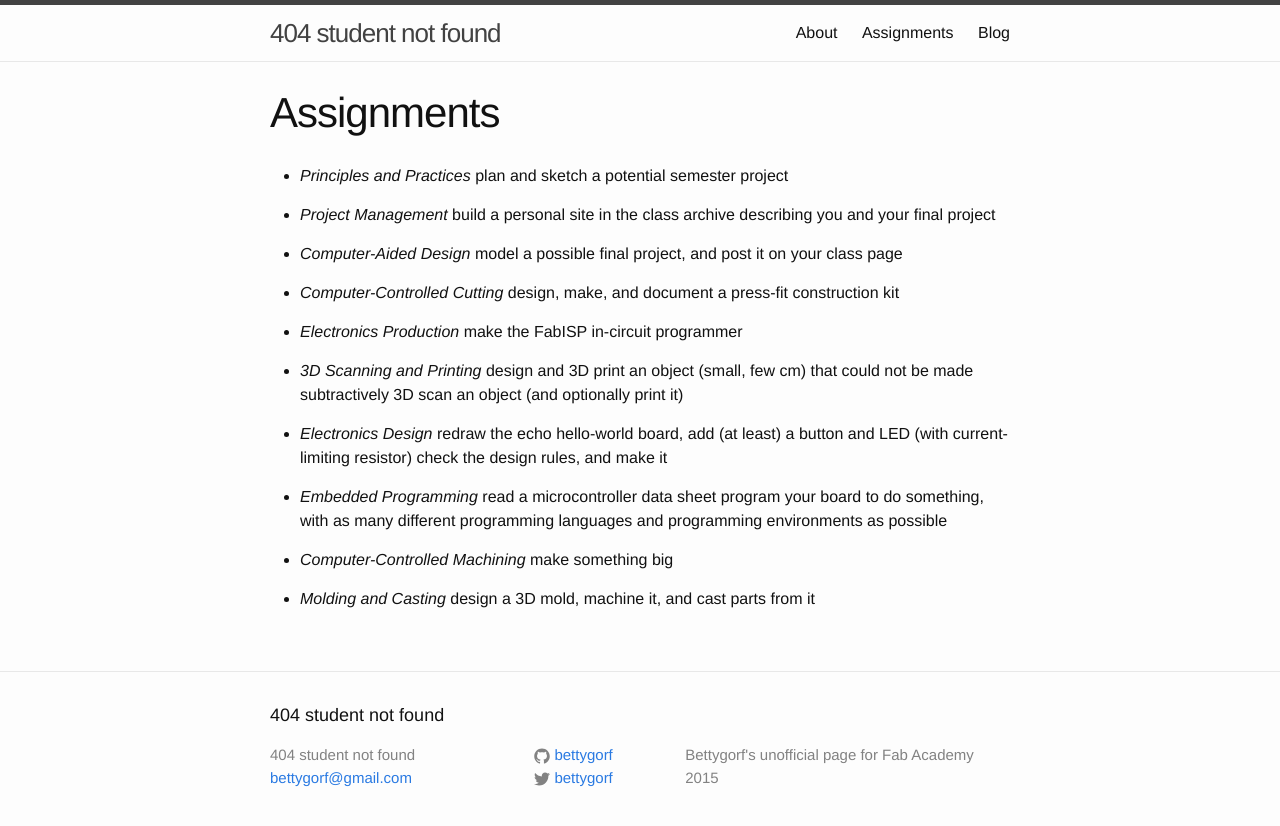
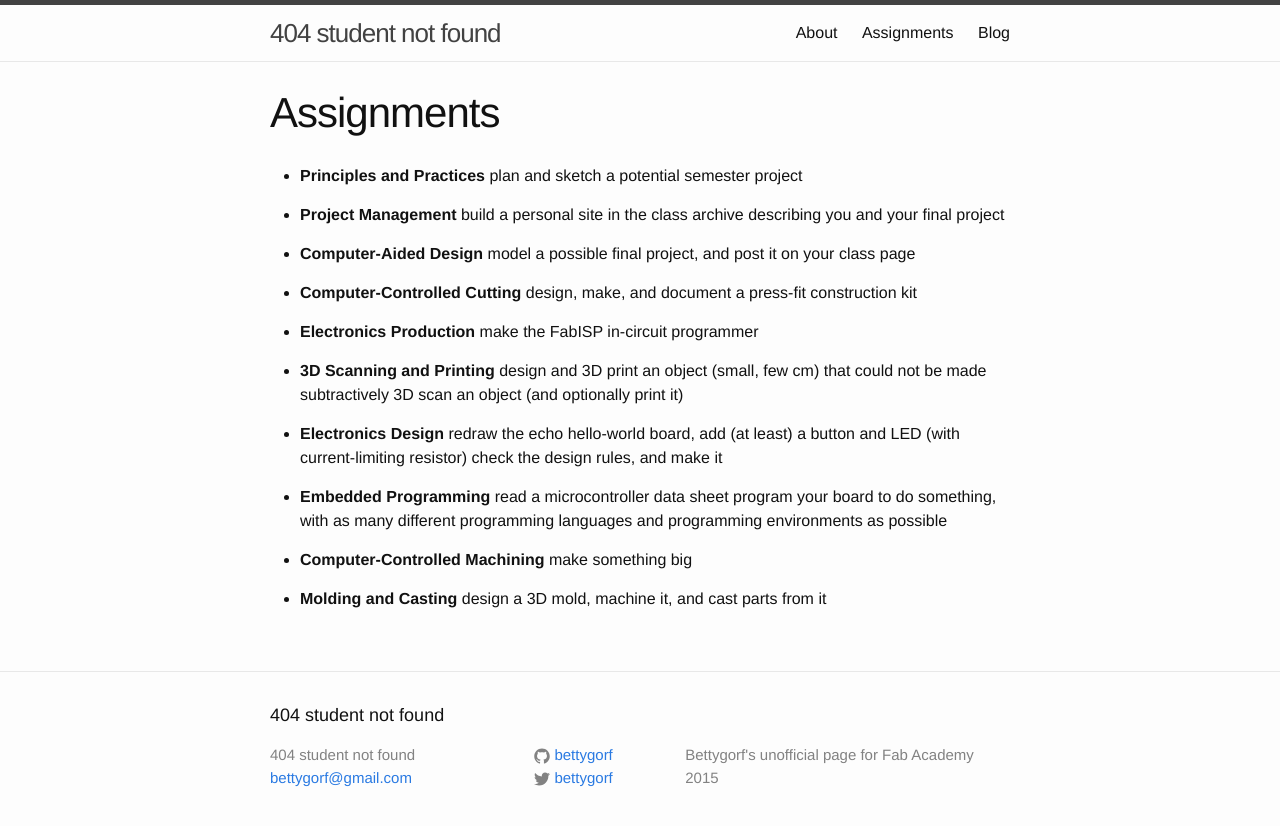
Before and after one commit to bettygorf/bettygorf, a Jekyll site: the page built from assignments.md, in a window 1280 px wide. Shown: the top 826 px of the page. Built offline with Jekyll 4.4.1, drawn with Linux system fonts in a browser that asks for light colours.

Commit message:
bettygorf

```diff
--- a/assignments.md
+++ b/assignments.md
@@ -4,37 +4,37 @@ title: Assignments
 permalink: /assignments/
 ---
 
--  *Principles and Practices*
+-  **Principles and Practices**
 plan and sketch a potential semester project
 
--  *Project Management*
+-  **Project Management**
 build a personal site in the class archive describing you and your final project
 
--  *Computer-Aided Design*
+-  **Computer-Aided Design**
 model a possible final project, and post it on your class page
 
--  *Computer-Controlled Cutting*
+-  **Computer-Controlled Cutting**
 design, make, and document a press-fit construction kit
 
--  *Electronics Production*
+-  **Electronics Production**
 make the FabISP in-circuit programmer
 
--  *3D Scanning and Printing*
+-  **3D Scanning and Printing**
 design and 3D print an object (small, few cm) that could not be made subtractively
 3D scan an object (and optionally print it)
 
--  *Electronics Design*
+-  **Electronics Design**
 redraw the echo hello-world board,
 add (at least) a button and LED (with current-limiting resistor)
 check the design rules, and make it
 
--  *Embedded Programming*
+-  **Embedded Programming**
 read a microcontroller data sheet
 program your board to do something, with as many different programming languages
 and programming environments as possible
 
--  *Computer-Controlled Machining*
+-  **Computer-Controlled Machining**
 make something big
 
--  *Molding and Casting*
+-  **Molding and Casting**
 design a 3D mold, machine it, and cast parts from it
```
